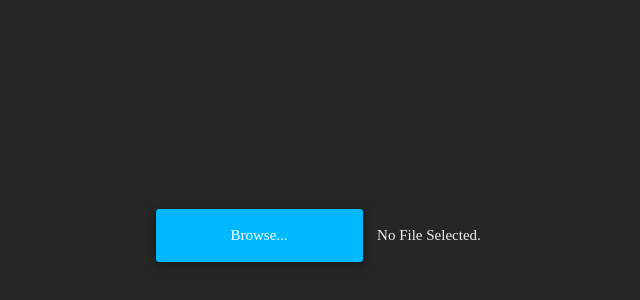
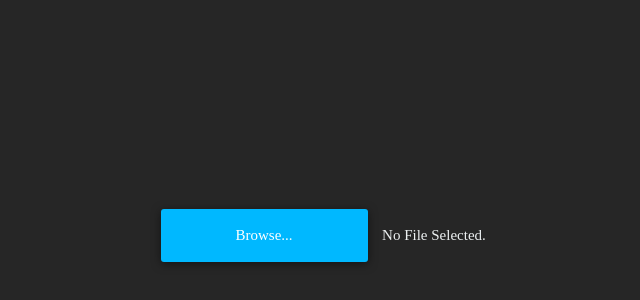
Before and after one commit to NOSDOOM/NOSDOOM.github.io, a plain HTML site: page svg2png/index.html in a window 1280 px wide. Shown: the part 164-464 px from the top of the page, 314-954 px from the left. Drawn offline with Linux system fonts and the light colour scheme.

Commit message:
Add files via upload

```diff
--- a/svg2png/index.html
+++ b/svg2png/index.html
@@ -100,12 +100,11 @@
       color: #ecf0f1;
       display: inline-block;
       position: absolute;
-      width: 100%;
       white-space: nowrap;
     }
 
     .centered {
-      width: 350px;
+      width: 340px;
       height: 63px;
       padding: 1.2em 0em;
       position: absolute;
```
